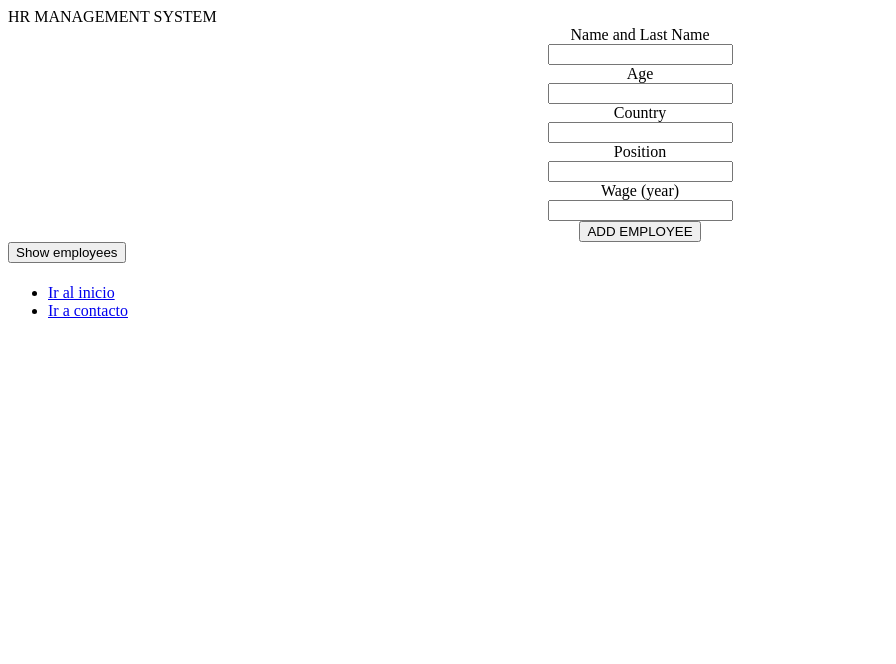
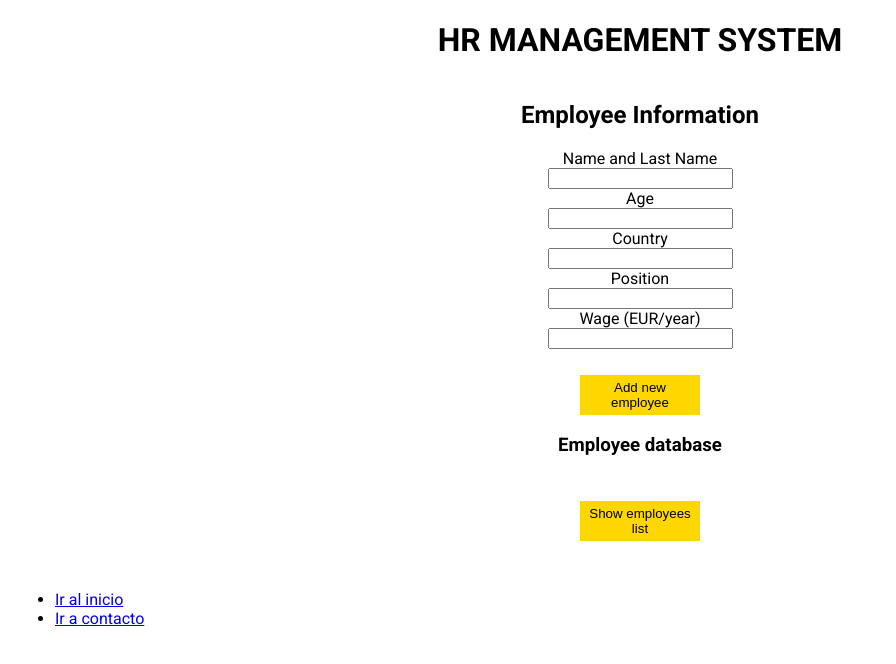
Before and after one commit to Sararid/crud-employeeSystem, a React (Create React App) app in the folder web/: page / in a window 1280 px wide. Shown: the top 664 px of the page, without its empty margins (0-896 px from the left). Built offline with nearby package versions, Linux system fonts and the light colour scheme.

Commit message:
add some styling in sass

```diff
--- a/web/public/index.html
+++ b/web/public/index.html
@@ -5,8 +5,12 @@
   <meta charset="utf-8" />
   <link rel="icon" href="%PUBLIC_URL%/favicon.ico" />
   <meta name="viewport" content="width=device-width, initial-scale=1" />
-  <meta name="theme-color" content="#000000" /> <!-- MIRAR QUE ES ESTO Y QUE SIGNIFICA Y LUEGO BORRAR ESTA LINEA -->
 
+  <meta name="theme-color" content="#000000" />
+  <link rel="preconnect" href="https://fonts.googleapis.com">
+  <link rel="preconnect" href="https://fonts.gstatic.com" crossorigin>
+  <link href="https://fonts.googleapis.com/css2?family=Open+Sans:wght@400;700&family=Roboto:wght@400;700&display=swap"
+    rel="stylesheet">
   <title>React App</title>
 </head>
 
--- a/web/src/components/App.js
+++ b/web/src/components/App.js
@@ -1,18 +1,17 @@
 // Fichero src/components/App.js
 
-import '../styles/App.scss';
-import { useEffect, useState } from 'react';
+import "../styles/App.scss";
+import { useEffect, useState } from "react";
 //import ls from '../services/localStorage';
-import { Link, NavLink, Switch, useRouteMatch, Route } from 'react-router-dom';
-import PropTypes from 'prop-types';
+import { Link, NavLink, Switch, useRouteMatch, Route } from "react-router-dom";
+import PropTypes from "prop-types";
 
 function App() {
-
   //constantes
-  const [name, setName] = useState('');
+  const [name, setName] = useState("");
   const [age, setAge] = useState(0);
-  const [country, setCountry] = useState('');
-  const [position, setPosition] = useState('');
+  const [country, setCountry] = useState("");
+  const [position, setPosition] = useState("");
   const [wage, setWage] = useState(0);
 
   const [newWage, setNewWage] = useState(0);
@@ -27,16 +26,16 @@ function App() {
       age: age,
       country: country,
       position: position,
-      wage: wage
-    }
+      wage: wage,
+    };
     //console.log(bodyParams);
 
-    return fetch('http://localhost:3001/create', {
-      method: 'POST',
+    return fetch("http://localhost:3001/create", {
+      method: "POST",
       headers: {
-        'Content-Type': 'application/json'
+        "Content-Type": "application/json",
       },
-      body: JSON.stringify(bodyParams)
+      body: JSON.stringify(bodyParams),
     })
       .then((response) => response.json())
       .then(() => {
@@ -47,175 +46,212 @@ function App() {
             age: age,
             country: country,
             position: position,
-            wage: wage
+            wage: wage,
           },
         ]);
-      })
+      });
   };
 
   //get all employees in database clicking button
   const getEmployees = (ev) => {
-    ev.preventDefault()
-    return fetch('http://localhost:3001/employees')
+    ev.preventDefault();
+    return (
+      fetch("http://localhost:3001/employees")
         //the response is whatever we have in the backend we send it to the frontend
         .then((response) => response.json())
         //el data es el array de objetos en la base datos
         .then((data) => {
-        console.log(data)
-        setEmployeeList(data)
-
+          console.log(data);
+          setEmployeeList(data);
         })
-  }
+    );
+  };
 
   //update employee Wage
   const updateEmployee = (id) => {
-
     const bodyParams = {
       wage: newWage,
-      id: id
-    }
-    return fetch('http://localhost:3001/update', {
-      method: 'PATCH',
+      id: id,
+    };
+    return (
+      fetch("http://localhost:3001/update", {
+        method: "PATCH",
         headers: {
-        'Content-Type': 'application/json'
+          "Content-Type": "application/json",
         },
-      body: JSON.stringify(bodyParams)
+        body: JSON.stringify(bodyParams),
       })
-
         //the response is whatever we have in the backend we send it to the frontend
         .then((response) => response.json())
         .then(() => {
-        setEmployeeList(employeeList.map((val) => {
-          return val.id === id ? {
-            id: val.id, name: val.name, country: val.country, age: val.age, position: val.position, wage: newWage
-          } : val
-        }));
-
-      });
-
+          setEmployeeList(
+            employeeList.map((val) => {
+              return val.id === id
+                ? {
+                  id: val.id,
+                  name: val.name,
+                  country: val.country,
+                  age: val.age,
+                  position: val.position,
+                  wage: newWage,
+                }
+                : val;
+            })
+          );
+        })
+    );
   };
-  // const printEmployee = () => {
-  //   employeeList.map((val, key) => {
-  //     return <div> <p>Id employee: {val.id}</p>
-  //       <p>Name employee: {val.name} </p>
-  //       <p>Age: {val.age}</p>
-  //       <p> Country: {val.country}</p>
-  //       <p> Position: {val.position}</p>
-  //       <p> Wage: {val.wage}</p>
-  //     </div>
-  //   })
-  // }
 
   const deleteEmployee = (id) => {
     return fetch(`http://localhost:3001/employee/delete/${id}`, {
-      method: 'DELETE',
-
+      method: "DELETE",
+    }).then((response) => {
+      //to erase directly forn the front the employee info
+      setEmployeeList(
+        employeeList.filter((val) => {
+          return val.id !== id;
         })
-
-      .then((response) => {
-        //to erase directly forn the front the employee info
-        setEmployeeList(employeeList.filter((val) => {
-          return val.id !== id
-        }))
-      })
-  }
+      );
+    });
+  };
 
   const handleValueInput = (ev) => {
     const value = ev.target.value;
     //console.log(value)
-    setName(value)
-
-  }
+    setName(value);
+  };
 
   const handleValueInputAge = (ev) => {
     const value = ev.currentTarget.value;
-    setAge(value)
-
-  }
+    setAge(value);
+  };
 
   const handleValueInputCountry = (ev) => {
     const value = ev.currentTarget.value;
-    setCountry(value)
-
-  }
+    setCountry(value);
+  };
 
   const handleValueInputPosition = (ev) => {
     const value = ev.currentTarget.value;
-    setPosition(value)
-
-  }
+    setPosition(value);
+  };
 
   const handleValueInputWage = (ev) => {
-    const value = ev.currentTarget.value
-    setWage(value)
-
-  }
+    const value = ev.currentTarget.value;
+    setWage(value);
+  };
 
   const handleValueUpdate = (ev) => {
-    const value = ev.currentTarget.value
-    setNewWage(value)
-
-  }
+    const value = ev.currentTarget.value;
+    setNewWage(value);
+  };
 
   return (
     <>
+      <header className='header'> <h1 className='header__title'> HR MANAGEMENT SYSTEM</h1></header>
+      <main>
+        <section>
 
-      <header> HR MANAGEMENT SYSTEM</header>
+          <form className="form">
+            <h2>Employee Information</h2>
+            <label htmlFor="name" className="form__label">
+              Name and Last Name{" "}
+            </label>{" "}
+            <input
+              className="form__input"
+              type="text"
+              name="name"
+              id="name"
+              onChange={handleValueInput}
+            />
+            <label htmlFor="age" className="form__label">
+              Age
+            </label>
+            <input
+              className="form__input"
+              type="number"
+              name="age"
+              id="age"
+              onChange={handleValueInputAge}
+            />
+            <label htmlFor="country" className="form__label">
+              Country
+            </label>
+            <input
+              className="form__input"
+              type="text"
+              name="country"
+              id="country"
+              onChange={handleValueInputCountry}
+            />
+            <label htmlFor="position" className="form__label"></label>Position
+            <input
+              className="form__input"
+              type="text"
+              name="position"
+              id="position"
+              onChange={handleValueInputPosition}
+            />
+            <label htmlFor="wage" className="form__label">
+              Wage (EUR/year)
+            </label>
+            <input
+              className="form__input"
+              type="number"
+              name="wage"
+              id="wage"
+              onChange={handleValueInputWage}
+            />
+            <button className='form__addBtn' onClick={addEmployee}>Add new employee</button>
+          </form>
+        </section>
 
-      <main>
+        <section className='database'><h3>Employee database</h3>
+          <div >
 
-        <section>
-          <form action="" className='form'>
+            <button className='form__showBtn' onClick={getEmployees}>Show employees list</button></div>
 
-            <label htmlFor="name" className="form__label">Name and Last Name </label> <input className="form__input" type="text" name="name" id="name" onChange={handleValueInput} />
-
-            <label htmlFor="age" className="form__label">Age</label><input className="form__input" type="number" name="age" id="age" onChange={handleValueInputAge} />
-
-            <label htmlFor="country" className="form__label">Country</label><input className="form__input" type="text" name="country" id="country" onChange={handleValueInputCountry} />
+          {employeeList.map((val, key) => {
+            return (
+              <div className="allEmployee">
+                <ul className="allEmployee__list">
+                  <li key={key} className="allEmployee__details">
+                    <p>Id employee: <span className="allEmployee__details--value"> {key + 1}</span> </p>
+                    <p> Name employee: <span className="allEmployee__details--value"> {val.name} </span></p>
+                    <p> Age: <span className="allEmployee__details--value"> {val.age}</span></p>
+                    <p> Country: <span className="allEmployee__details--value"> {val.country}</span></p>
+                    <p>Position: <span className="allEmployee__details--value"> {val.position}</span> </p>
+                    <p>Wage: <span className="allEmployee__details--value"> {val.wage} </span></p>
+                  </li>
+                </ul>
+                <div className='allEmployee__updatedList'>
+                  <label htmlFor=""> Update Wage (EUR/year) </label>
+                  <input
+                    type="text"
+                    name="wageUpdate"
+                    id="wageUpdate"
+                    placeholder="update salary"
+                    onChange={handleValueUpdate}
+                  />
 
 
-            <label htmlFor="position" className="form__label"></label>Position<input className="form__input" type="text" name="position" id="position" onChange={handleValueInputPosition} />
+                  <button className='allEmployee__updatedList--updateBtn' onClick={() => updateEmployee(val.id)}>Update</button>
 
+                  <button className='allEmployee__updatedList--updateBtn' onClick={() => deleteEmployee(val.id)}>Delete employee</button></div>
+              </div>
 
-            <label htmlFor="wage" className="form__label">Wage (year)</label><input className="form__input" type="number" name="wage" id="wage" onChange={handleValueInputWage} />
-
-            <button onClick={addEmployee}>ADD EMPLOYEE</button>
-          </form>
-
+            );
+          })}
         </section>
-        <section>
-
-          <button onClick={getEmployees}>Show employees</button>
-
-          {
-            employeeList.map((val, key) => {
-              return <div className="allEmployee">
-                <ul className="allEmployee__list">
-                  <li key={val.id} className="allEmployee__title">
-                    Id employee: {val.id}
-                    Name employee: {val.name}
-                    Age: {val.age}
-                    Country: {val.country}
-                    Position: {val.position}
-                    Wage: {val.wage}</li>
-                </ul>
-                <label htmlFor="">
-                  <input type="text" name="wageUpdate" id="wageUpdate" placeholder='update salary' onChange={handleValueUpdate} /> </label>
-                <button onClick={() => updateEmployee(val.id)}>update</button>
-                <button onClick={() => deleteEmployee(val.id)}>delete</button>
-              </div>
-            })
-          }
-
-        </section>
-
       </main>
-
-
       <Route path="/contacto">
-        <h2>Este título solo aparece cuando la usuaria entra en la página de contacto</h2>
+        <h2>
+          Este título solo aparece cuando la usuaria entra en la página de
+          contacto
+        </h2>
       </Route>
-      <h1></h1>      <nav>
+      <h1></h1>{" "}
+      <nav>
         <ul>
           <li>
             <Link to="/">Ir al inicio</Link>
@@ -225,7 +261,6 @@ function App() {
           </li>
         </ul>
       </nav>
-
     </>
   );
 }
--- a/web/src/styles/App.scss
+++ b/web/src/styles/App.scss
@@ -1,3 +1,19 @@
+@import "./Variables.scss";
+
+body {
+  margin: 15px;
+  padding: 0;
+  box-sizing: border-box;
+  height: 100vh;
+  font-family: $main-font;
+}
+
+.header {
+  &__title {
+    text-align: center;
+  }
+}
+
 .form {
   display: flex;
   flex-direction: column;
@@ -8,8 +24,29 @@
 
   &__input {
   }
+
+  &__addBtn {
+    margin-top: 2em;
+    border: none;
+    width: 120px;
+    height: 40px;
+    background-color: gold;
+  }
+
+  &__showBtn {
+    margin-top: 2em;
+    border: none;
+    width: 120px;
+    height: 40px;
+    background-color: gold;
+    margin-bottom: 2em;
+  }
 }
-
+.database {
+  display: flex;
+  flex-direction: column;
+  align-items: center;
+}
 .allEmployee {
   display: flex;
   border: solid 2px black;
@@ -21,8 +58,27 @@
 
   &__list {
     display: flex;
+    padding-right: 4em;
   }
-  &__title {
+  &__details {
     font-weight: bold;
+    list-style: none;
+    &--value {
+      color: goldenrod;
+    }
+  }
+
+  &__updatedList {
+    display: flex;
+    justify-content: center;
+    flex-direction: column;
+    align-items: flex-start;
+    &--updateBtn {
+      border: none;
+      width: 110px;
+      height: 38px;
+      background-color: gold;
+      margin-top: 0.8em;
+    }
   }
 }
--- /dev/null
+++ b/web/src/styles/Variables.scss
@@ -0,0 +1,2 @@
+$main-font: "Roboto", sans-serif;
+$second-family: "Open Sans", sans-serif;
```
Also changed, not shown: 1 other file (tests, documents, lock files or other folders). Lines whose indentation alone changed are shown as unchanged.
